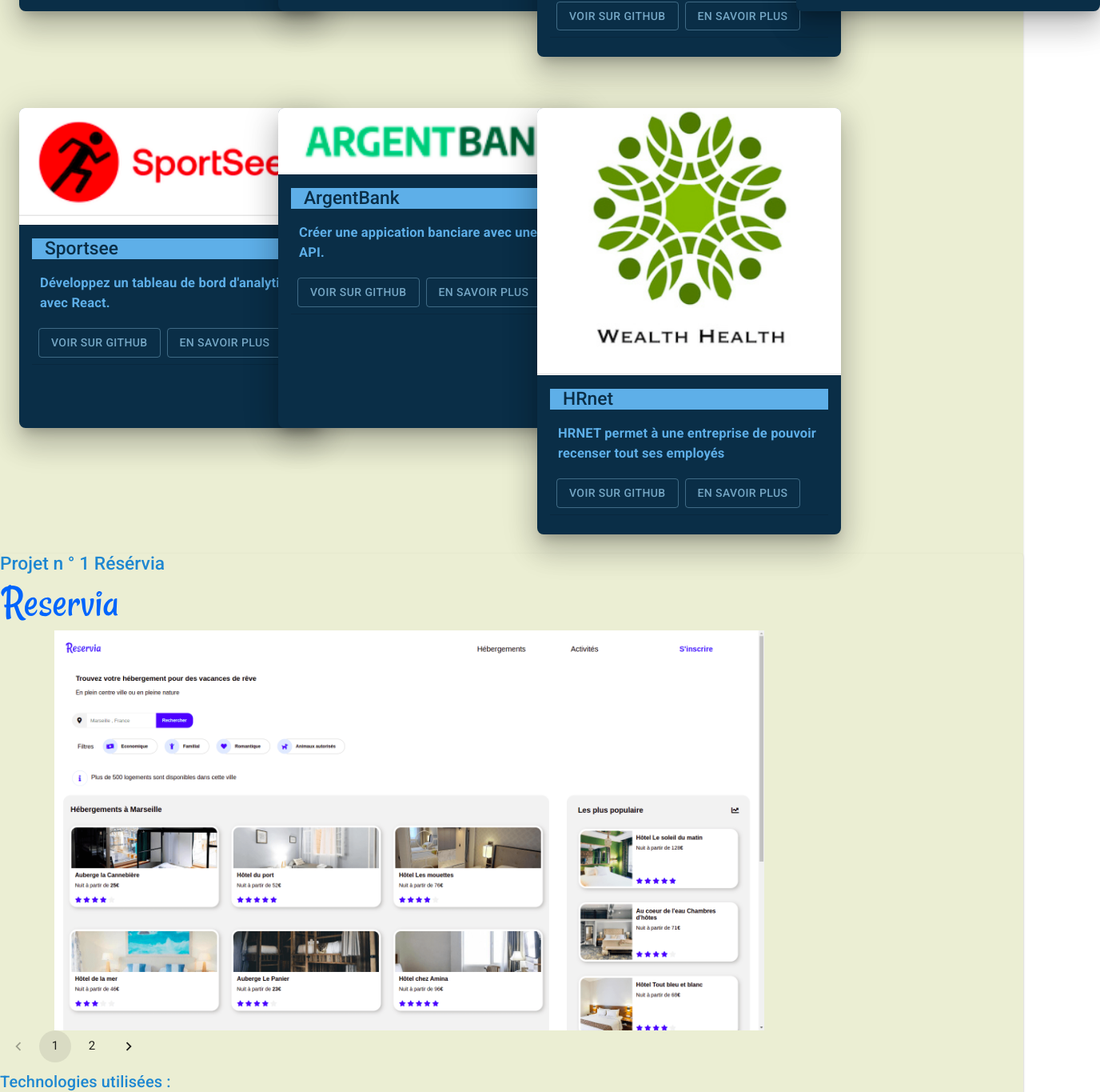
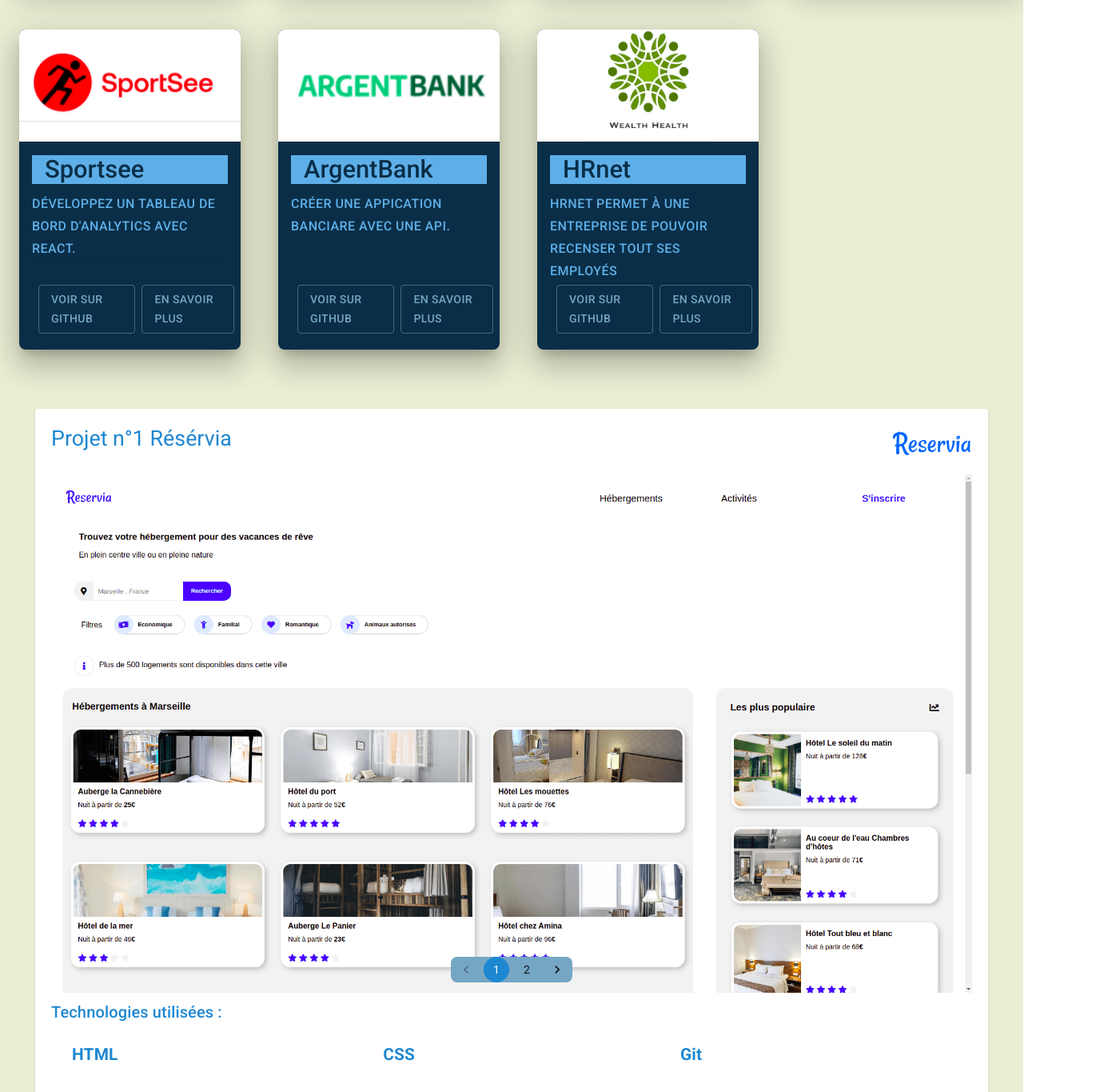
Before and after one commit to Chris5477/portfolio, a React (Create React App) app: page /myportfolio in a window 1280 px wide. Shown: the part 1054-2419 px from the top of the page at 80% size, 1376 px wide, since content can reach past the window. Built offline with nearby package versions, Linux system fonts and the light colour scheme.

Commit message:
continue responsiv design

```diff
--- a/src/app.css
+++ b/src/app.css
@@ -22,7 +22,7 @@
 @media screen and (max-width: 498px) {
 	a {
 		font-size: 1rem;
-		margin: 0 5px;
+		margin: 0 6px;
 	}
 
 	.picture-home {
--- a/src/components/CardProject.js
+++ b/src/components/CardProject.js
@@ -9,7 +9,7 @@
 
 const CardProject = ({ title, description, picture, link }) => {
 	const styleCard = {
-		width: "380px",
+		width: "90%",
 		margin: 3,
 		minHeight: "400px",
 		position: "relative",
@@ -20,22 +20,25 @@
 
 	const styleCardMedia = {
 		objectFit: "contain",
-		height: "100",
 		backgroundColor: "#FFF",
 	};
 
 	return (
 		<Card sx={styleCard}>
-			<CardMedia sx={styleCardMedia} component="img" image={picture} alt="project" />
+			<CardMedia sx={styleCardMedia} component="img" height={140} image={picture} alt="project" />
 			<Divider />
 			<CardContent>
 				<Typography pl={2} sx={{ backgroundColor: "primary.light", color: "primary.dark" }} gutterBottom variant="h3">
 					{title}
 				</Typography>
-				<Typography color="primary.light">{description}</Typography>
-				<CardActions>
-					<Button color='secondary' variant="outlined" href={link}>Voir sur Github</Button>
-					<Button color='secondary' variant="outlined"	 href={`#${title}`}>En savoir plus</Button>
+				<Typography color="primary.light" variant="button" fontSize={16} mt={3} >{description}</Typography>
+				<CardActions sx={{position : "absolute", bottom : "3%"}}>
+					<Button color="secondary" variant="outlined" href={link}>
+						Voir sur Github
+					</Button>
+					<Button color="secondary" variant="outlined" href={`#${title}`}>
+						En savoir plus
+					</Button>
 				</CardActions>
 				<Divider />
 			</CardContent>
--- a/src/components/Project.js
+++ b/src/components/Project.js
@@ -1,20 +1,56 @@
 import { Typography, Paper, Button, List, ListItem, ListItemText, Pagination, Stack } from "@mui/material";
 import { useState } from "react";
 
+const stylePaperPortfolio = {
+	backgroundColor: "#FFF",
+	width: "90%",
+	padding: "20px",
+	margin: "50px auto",
+};
+
+const styleIllustration = {
+	width: "80%",
+	objectFit: "contain",
+	position: "relative",
+};
+
+const stylePagination = {
+	width: window.innerWidth < 498 ? "80%" : "auto",
+	position: "absolute",
+	bottom: "2%",
+	left: "50%",
+	transform: "translateX(-50%)",
+	backgroundColor: "secondary.main",
+	borderRadius: "8px",
+};
+
 const Project = ({ id, title, illustrations, article, skillWorked, github }) => {
 	const [index, setIndex] = useState(1);
+	const media = illustrations[index].match(".webm") ? (
+		<video sx={styleIllustration} controls>
+			{" "}
+			<source src={illustrations[index]} />{" "}
+		</video>
+	) : (
+		<img sx={styleIllustration} src={illustrations[index]} alt="project" />
+	);
+
 	return (
-		<Paper id={title}>
-			<Stack>
-				<Typography variant="h3">
-					Projet n ° {id} {title}
+		<Paper id={title} sx={stylePaperPortfolio}>
+			<Stack direction="row" justifyContent="space-between" mb={2}>
+				<Typography variant="h5">
+					Projet n°{id} {title}
 				</Typography>
-				<img width={150} src={illustrations[0]} alt="project" />
+				<img width={100} src={illustrations[0]} alt="project" />
 			</Stack>
-			<Stack>
-				<img width={"80%"} height={500} style={{ objectFit: "contain  " }} src={illustrations[index]} alt="project" />
-
-				<Pagination size="large" count={illustrations.length - 1} onChange={(e, page) => setIndex(page)} />
+			<Stack sx={{ position: "relative" }}>
+				{media}
+				<Pagination
+					color={"primary"}
+					sx={{ ...stylePagination }}
+					count={illustrations.length - 1}
+					onChange={(e, page) => setIndex(page)}
+				/>
 			</Stack>
 			<Stack>
 				<List>
@@ -29,9 +65,13 @@
 					{article}
 				</Typography>
 			</Stack>
-			<Stack>
-				<Button href={github}>Voir sur Github</Button>
-				<Button href={`#top`}>Revenir en haut</Button>
+			<Stack direction="row" spacing={2}>
+				<Button variant="contained" color="primary" href={github}>
+					Voir Github
+				</Button>
+				<Button variant="contained" color="primary" href={`#top`}>
+					Haut de page
+				</Button>
 			</Stack>
 		</Paper>
 	);
--- a/src/components/TopNavigation.js
+++ b/src/components/TopNavigation.js
@@ -12,8 +12,8 @@
 	return (
 		<AppBar>
 			<Stack direction="row" alignItems="center">
-				<Avatar alt="Christopher Petitcolas" src={chris} sx={{mr : 2}} />
-				<Typography color={"white"} variant="h4">Petitcolas Christopher</Typography>
+				<Avatar alt="Christopher Petitcolas" src={chris} sx={{mr : 1}} />
+				<Typography color={"white"} variant="h5">Petitcolas Christopher</Typography>
 			</Stack>
 			<Box mr={6}>
 				{pages.map(({ id, path, link }) => (
--- a/src/page/AboutPage.js
+++ b/src/page/AboutPage.js
@@ -10,18 +10,19 @@
 const styleGridAboutPage = {
 	width: "100%",
 	minHeight: "100vh",
-	height: "auto",
+	marginLeft : "5px"
+
 };
 
 const styleAccordeon = {
 	backgroundColor : "#FFF",
-	width: "70%",
 	height: "auto",
 	marginTop: "110px",
 	marginBottom :"20px",
 	display: "flex",
 	flexDirection: "column",
 	alignItems: "center",
+	padding : "25px 5px"
 };
 
 const styleAside = {
@@ -57,9 +58,9 @@
 const AboutPage = () => {
 	return (
 		<Grid container sx={styleGridAboutPage}>
-			<Grid item xs={12} md={8}>
+			<Grid item mobile={12} tablette={8} >
 				<Paper sx={window.innerWidth > 498 ? styleAccordeon : { ...styleAccordeon, width: "95%" }}>
-					<Typography color={"primary"} variant="h1" width={"95%"}>
+					<Typography color={"primary"} variant="h1" width={"95%"} pb={2}>
 						À propos de moi
 					</Typography>
 
@@ -68,9 +69,9 @@
 					))}
 				</Paper>
 			</Grid>
-			<Grid item xs={12}>
-				<Paper sx={window.innerWidth > 498 ? styleAside : styleAsideXS}>
-					<Typography variant="h3" mt={2} mb={2}>
+			<Grid item xs={12} >
+				<Paper sx={window.innerWidth > 998 ? styleAside : styleAsideXS}>
+					<Typography variant="h3" pt={2} pb={2}>
 						Mes réseaux sociaux
 					</Typography>
 					<Stack alignItems={"center"} spacing={2}>
--- a/src/page/HomePage.js
+++ b/src/page/HomePage.js
@@ -1,16 +1,27 @@
-import { Paper, Typography, Grid, Button, Stack } from "@mui/material";
+import {Box, Paper, Typography, Grid, Button, Stack } from "@mui/material";
 import chrisPng from "../assets/pictures/chrispng.png";
 import fileSaver from "file-saver";
 
+
+const styleBoxHomePage = {backGroundColor : "#ebeed3", height: "100vh", display :"flex" , alignItems:"center"}
 const styleHomeGrid = {
 	width: "100%",
 	height: "auto",
 	justifyContent: "space-around",
 	alignItems: "center",
-	margin: "100px 0",
 };
 
-const btns = window.innerWidth > 498 ? ({size : "large", textOne : "Mon portfolio", textTwo : "Télécharger mon Cv"}) : ({size : "small" ,textOne : "Portfolio", textTwo : "Mon Cv"})
+const stylePaperHomePage = {
+	backgroundColor: "#FFF",
+	padding: "25px 5px 20px 25px",
+	border: "2px solid #1e87d1",
+	borderRadius: "8px",
+};
+
+const btns =
+	window.innerWidth > 498
+		? { size: "large", textOne: "Mon portfolio", textTwo: "Télécharger mon Cv" }
+		: { size: "small", textOne: "Portfolio", textTwo: "Mon Cv" };
 
 const HomePage = () => {
 	const saveFile = () => {
@@ -20,37 +31,39 @@
 		);
 	};
 	return (
+		<Box sx={styleBoxHomePage}>
 			<Grid container sx={styleHomeGrid}>
-			<Grid item xs={12} md={5}>
+				<Grid item mobile={12} tablette={3} mt={8}>
 					<img className="picture-home" src={chrisPng} alt="christopher" />
 				</Grid>
-			<Grid item xs={12} md={7} mt={6}>
-				<Paper sx={{border : "2px solid #1e87d1" }}>
+				<Grid item mobile={12} tablette={5} mt={6}>
+					<Paper sx={stylePaperHomePage}>
 						<Typography variant="h1">
 							Développeur Front-end <br />
 							(Javascript / React)
 						</Typography>
 
-					<Typography variant={"h2"} mt={3} mb={5}>
+						<Typography variant={"h3"} mt={3} mb={5}>
 							Je suis un développeur Front-End spécialisé React. <br />
 							En apprentissage de Node.js.
 						</Typography>
 
 						<Stack direction="row" spacing={2}>
-						<Button size={btns.size} variant="contained" color="primary" href="/myportfolio">{btns.textOne}</Button>
-						<Button size={btns.size} variant="outlined" color="primary" onClick={saveFile}>{btns.textTwo}</Button>
+							<Button size={btns.size} variant="contained" color="primary" href="/myportfolio">
+								{btns.textOne}
+							</Button>
+							<Button size={btns.size} variant="outlined" color="primary" onClick={saveFile}>
+								{btns.textTwo}
+							</Button>
 						</Stack>
 					</Paper>
 				</Grid>
 
-			<Typography
-
-				sx={{ width: "100%", position: "absolute", bottom: "1%", textAlign: "center" }}
-				variant="h4"
-			>
+				<Typography sx={{ width: "100%", position: "absolute", bottom: "1%", textAlign: "center" }}>
 					Cette page web est conçu avec React et MUI Component
 				</Typography>
 			</Grid>
+		</Box>
 	);
 };
 
--- a/src/page/PortfolioPage.js
+++ b/src/page/PortfolioPage.js
@@ -7,11 +7,11 @@
 	return (
 		<Box>
 			<Grid id="top" container spacing={2}>
-				<Grid item mt={10} ml={5} xs={12}>
+				<Grid item mt={10} ml={5} mobile={12}>
 					<Typography variant="h1">Mon portfolio</Typography>
 				</Grid>
 				{projects.map(({ id, title, description, illustrations, github }) => (
-					<Grid key={id} item xs={12} md={3}>
+					<Grid key={id} item mobile={12} tablette={3}>
 						<CardProject picture={illustrations[0]} title={title} description={description} link={github} />
 					</Grid>
 				))}
--- a/src/utils/theme.js
+++ b/src/utils/theme.js
@@ -2,7 +2,12 @@
 import { height, padding } from "@mui/system";
 
 export const theme = createTheme({
-
+	breakpoints: {
+		values: {
+			mobile: 498,
+			tablette: 998,
+		},
+	},
 	components: {
 		MuiAppBar: {
 			styleOverrides: {
@@ -65,33 +70,36 @@
 		background: {
 			paper: "#ebeed3",
 		},
-		secondary : {
-		            main : "#75a6c4",
-		            light: "#e2edf3",
-		            dark : "#3d718f"
-		        },
+		secondary: {
+			main: "#75a6c4",
+			light: "#e2edf3",
+			dark: "#3d718f",
+		},
 	},
 	typography: {
 		h1: {
 			fontWeight: 700,
-			fontSize: window.innerWidth / 50 + 12,
-			padding: "20px",
+			fontSize: window.innerWidth / 100 + 24,
 		},
 		h2: {
 			fontWeight: 400,
-			fontSize: window.innerWidth / 80 + 10,
+			fontSize: window.innerWidth / 100 + 20,
 		},
 		h3: {
 			fontWeight: 500,
-			fontSize: window.innerWidth / 100 + 10,
+			fontSize: window.innerWidth / 100 + 18,
 		},
 		h4: {
 			fontWeight: 500,
-			fontSize: window.innerWidth / 150 + 5,
+			fontSize: window.innerWidth / 100 + 16,
+		},
+		h5: {
+			fontWeight: 400,
+			fontSize: window.innerWidth / 100 + 14,
 		},
 		body1: {
 			fontWeight: 600,
-			fontSize: window.innerWidth / 150 + 8,
+			fontSize: window.innerWidth / 100 + 8,
 			padding: "10px",
 		},
 	},
```
Lines whose indentation alone changed are shown as unchanged.
